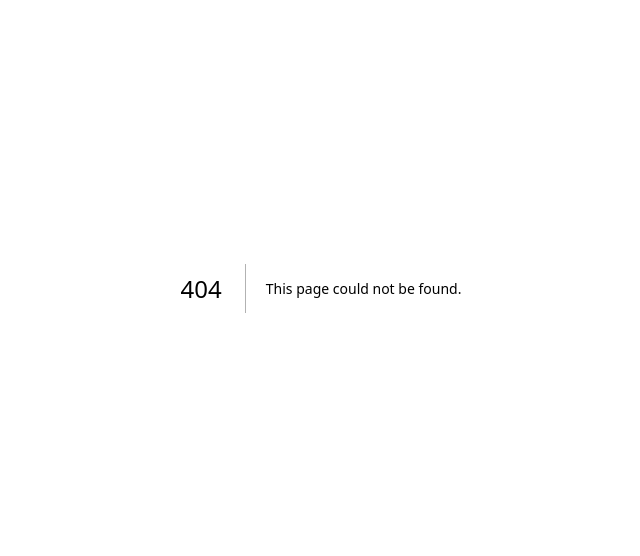
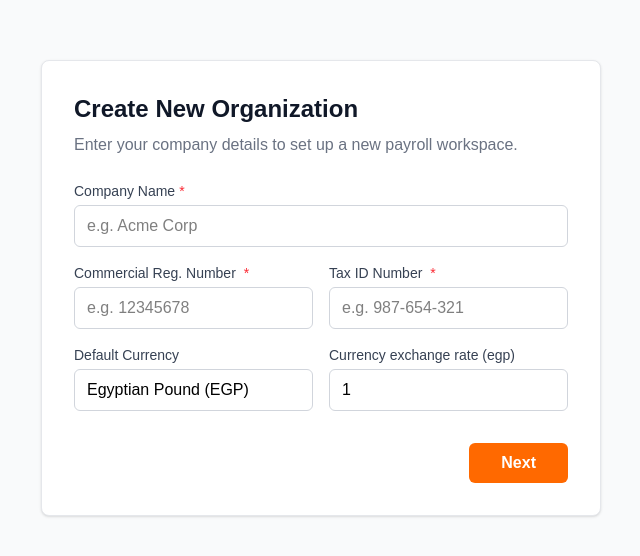
Before and after one commit to omaremadkamal/payslip-frontend, a Next.js app: page /CreateNewOrganization in a window 1280 px wide. Before the commit this address had no page. Shown: the part 112-668 px from the top of the page, without its empty margins (319-959 px from the left). Built offline with nearby package versions, Linux system fonts and the light colour scheme.

Commit message:
update login and signup pages

```diff
--- /dev/null
+++ b/app/(auth)/CreateNewOrganization/page.tsx
@@ -0,0 +1,84 @@
+export default function CreateNewOrganization() {
+  return (
+    <div className="min-h-screen bg-gray-50 flex items-center justify-center p-4">
+      {/* Container with max-width matching the Figma frame 1440px */}
+      <div className="w-full max-w-[1440px] flex flex-col items-center">
+        <div className="w-full max-w-[560px] bg-white p-8 rounded-lg border border-gray-200 shadow-sm">
+          <h1 className="text-2xl font-bold text-gray-900 mb-2">
+            Create New Organization
+          </h1>
+          <p className="text-gray-500 mb-6">
+            Enter your company details to set up a new payroll workspace.
+          </p>
+
+          <form className="space-y-4">
+            <div>
+              <label className="block text-sm font-medium text-gray-700 mb-1">
+                Company Name
+                <span className="text-red-500 ml-1">*</span>
+              </label>
+              <input
+                type="text"
+                placeholder="e.g. Acme Corp"
+                className="w-full px-3 py-2 border border-gray-300 rounded-md focus:ring-2 focus:ring-orange-500 outline-none"
+              />
+            </div>
+
+            <div className="grid grid-cols-1 md:grid-cols-2 gap-4">
+              <div>
+                <label className="block text-sm font-medium text-gray-700 mb-1">
+                  Commercial Reg. Number{" "}
+                  <span className="text-red-500 ml-1">*</span>
+                </label>
+                <input
+                  type="text"
+                  placeholder="e.g. 12345678"
+                  className="w-full px-3 py-2 border border-gray-300 rounded-md focus:ring-2 focus:ring-orange-500 outline-none"
+                />
+              </div>
+              <div>
+                <label className="block text-sm font-medium text-gray-700 mb-1">
+                  Tax ID Number <span className="text-red-500 ml-1">*</span>
+                </label>
+                <input
+                  type="text"
+                  placeholder="e.g. 987-654-321"
+                  className="w-full px-3 py-2 border border-gray-300 rounded-md focus:ring-2 focus:ring-orange-500 outline-none"
+                />
+              </div>
+            </div>
+
+            <div className="grid grid-cols-1 md:grid-cols-2 gap-4">
+              <div>
+                <label className="block text-sm font-medium text-gray-700 mb-1">
+                  Default Currency
+                </label>
+                <input
+                  type="text"
+                  defaultValue="Egyptian Pound (EGP)"
+                  className="w-full px-3 py-2 border border-gray-300 rounded-md focus:ring-2 focus:ring-orange-500 outline-none"
+                />
+              </div>
+              <div>
+                <label className="block text-sm font-medium text-gray-700 mb-1">
+                  Currency exchange rate (egp)
+                </label>
+                <input
+                  type="number"
+                  defaultValue="1"
+                  className="w-full px-3 py-2 border border-gray-300 rounded-md focus:ring-2 focus:ring-orange-500 outline-none"
+                />
+              </div>
+            </div>
+
+            <div className="flex justify-end pt-4">
+              <button className="bg-orange-500 hover:bg-orange-600 text-white font-semibold cursor-pointer py-2 px-8 rounded-md transition-colors">
+                Next
+              </button>
+            </div>
+          </form>
+        </div>
+      </div>
+    </div>
+  );
+}
--- a/app/(auth)/login/page.tsx
+++ b/app/(auth)/login/page.tsx
@@ -28,8 +28,8 @@
           </div>
         </div>
 
-        <div className="text-xs md:text-sm opacity-80 flex">
-          <img src="./test.svg" alt="arrow" />
+        <div className="text-xs md:text-sm opacity-80 flex items-center gap-2">
+          <img src="./test.svg" alt="arrow" className="pr" />
           Trusted by 5,000+ businesses
         </div>
       </form>
--- a/app/(auth)/signup/page.tsx
+++ b/app/(auth)/signup/page.tsx
@@ -29,7 +29,8 @@
             </p>
           </div>
         </div>
-        <div className="text-xs md:text-sm opacity-80">
+        <div className="text-xs md:text-sm opacity-80 flex items-center gap-2">
+          <img src="./test.svg" alt="arrow" className="pr" />
           Trusted by 5,000+ growing businesses.
         </div>
       </form>
--- a/components/atoms/password.tsx
+++ b/components/atoms/password.tsx
@@ -34,7 +34,7 @@
         <input
           type={showPassword ? "text" : "password"}
           placeholder="......."
-          className="w-full h-[48px]  top-[14px] right-[17px] bottom-[14px] left-[17px] px-4 pr-14 border border-[#D1D5DB] rounded-[16px]  text-[#6B7280] text-[18px] outline-none box-border focus:border-blue-500 focus:ring-1"
+          className="w-full px-3 py-2 border border-gray-300 rounded-md focus:ring-2 focus:ring-orange-500 outline-none"
         />
 
         <button
--- a/components/atoms/signuptext.tsx
+++ b/components/atoms/signuptext.tsx
@@ -4,7 +4,7 @@
   return (
     <div className="w-110 max-w-full h-5 pt-2  flex items-center justify-center font-sans">
       <p className="text-[#4B5563] text-[16px] font-normal">
-        Don't have an account?
+        Already have an account?{" "}
         <Link
           href="/signup"
           className="text-[#E35E14] font-bold hover:underline ml-1"
--- /dev/null
+++ b/components/molecules/sideNavItem/sideNavItem.tsx
@@ -0,0 +1,66 @@
+import { link } from "fs";
+import Link from "next/link";
+import { LuKanban } from "react-icons/lu";
+
+const SideNavItem = () => {
+  return (
+    <>
+      <div className=" w-[50px] border-r h-[calc(100vh-70px)] ">
+        <aside
+          className="w-[50px] pr-[8px] pl-[8px] gap-[5px]
+      flex flex-col items-center"
+        >
+          <div className="w-[44px] h-[44px] p-[10px]">
+            <Link href="">
+              <img src="/iconstack.io.svg" alt="dashboard" />
+            </Link>
+          </div>
+          <div className="w-[44px] h-[44px] p-[10px]">
+            <Link href="">
+              <img src="/iconstack.1.svg" alt="" />
+            </Link>
+          </div>
+          <div className="w-[44px] h-[44px] p-[10px] ">
+            <Link href="">
+              <img src="/iconstack.2.svg" alt="icons" />
+            </Link>
+          </div>
+          <div className="w-[44px] h-[44px] p-[10px]">
+            <Link href="">
+              <img src="/iconstack.io3.svg" alt="icons" />
+            </Link>
+          </div>
+          <div className="w-[44px] h-[44px] p-[10px]">
+            <Link href="">
+              <img src="/iconstack.io4.svg" alt="icons" />
+            </Link>
+          </div>
+
+          <div className="w-[44px] h-[44px] p-[10px] ">
+            <Link href="">
+              <img src="/iconstack.io5.svg" alt="icons" />
+            </Link>
+          </div>
+          <div className="w-[44px] h-[44px] p-[10px] ">
+            <Link href="">
+              <img src="/iconstack.io6.svg" alt="icons" />
+            </Link>
+          </div>
+
+          <div className="w-[44px] h-[44px] p-[10px] ">
+            <Link href="">
+              <img src="/building.svg" alt="icons" />
+            </Link>
+          </div>
+          <div className="w-[44px] h-[44px] p-[10px] ">
+            <Link href="">
+              <img src="/iconstack.io7.svg" alt="icons" />
+            </Link>
+          </div>
+        </aside>
+      </div>
+    </>
+  );
+};
+
+export default SideNavItem;
--- a/package.json
+++ b/package.json
@@ -13,10 +13,12 @@
     "@emotion/styled": "^11.14.1",
     "@mui/icons-material": "^7.3.7",
     "@mui/material": "^7.3.7",
+    "class-variance-authority": "^0.7.1",
     "next": "16.1.6",
     "react": "19.2.3",
     "react-dom": "19.2.3",
-    "react-icons": "^5.5.0"
+    "react-icons": "^5.5.0",
+    "tailwind-merge": "^3.4.1"
   },
   "devDependencies": {
     "@tailwindcss/postcss": "^4",
```
Also changed, not shown: public/help_.svg (added), 1 other file (tests, documents, lock files or other folders).
